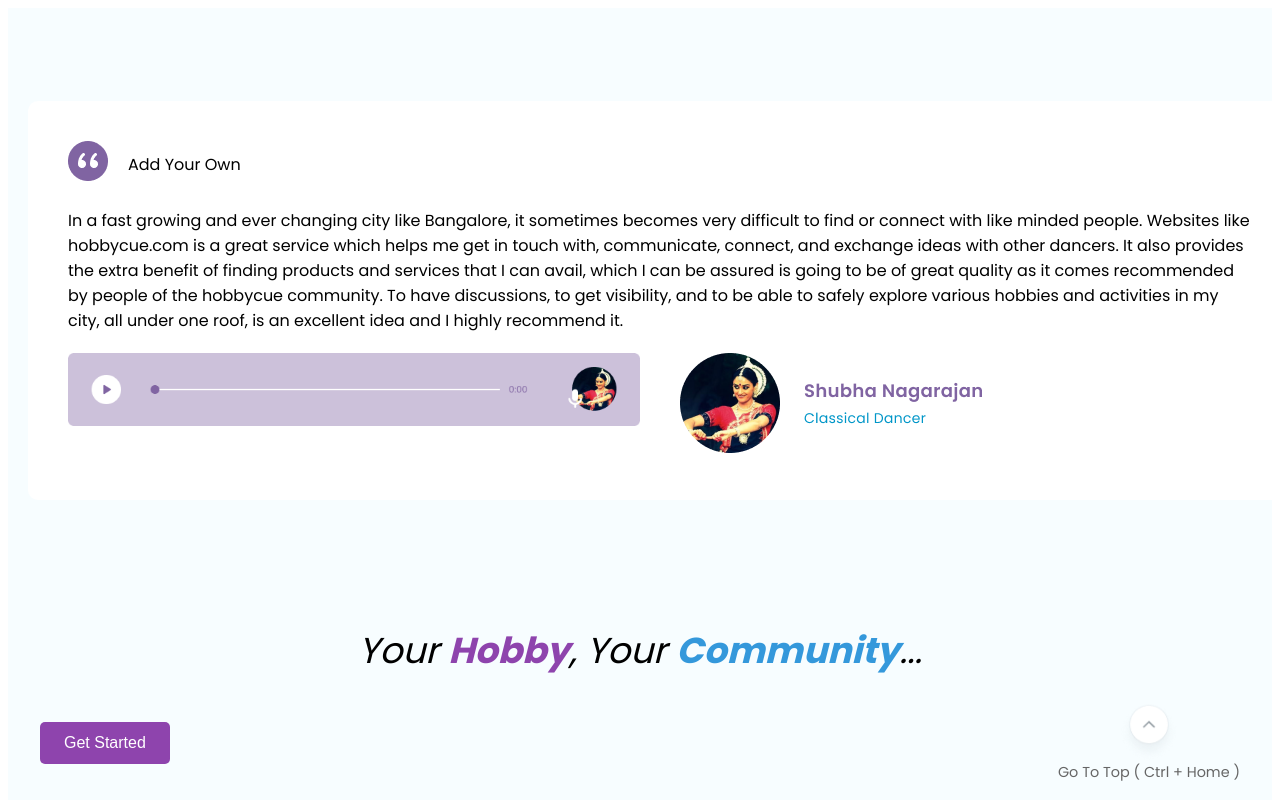
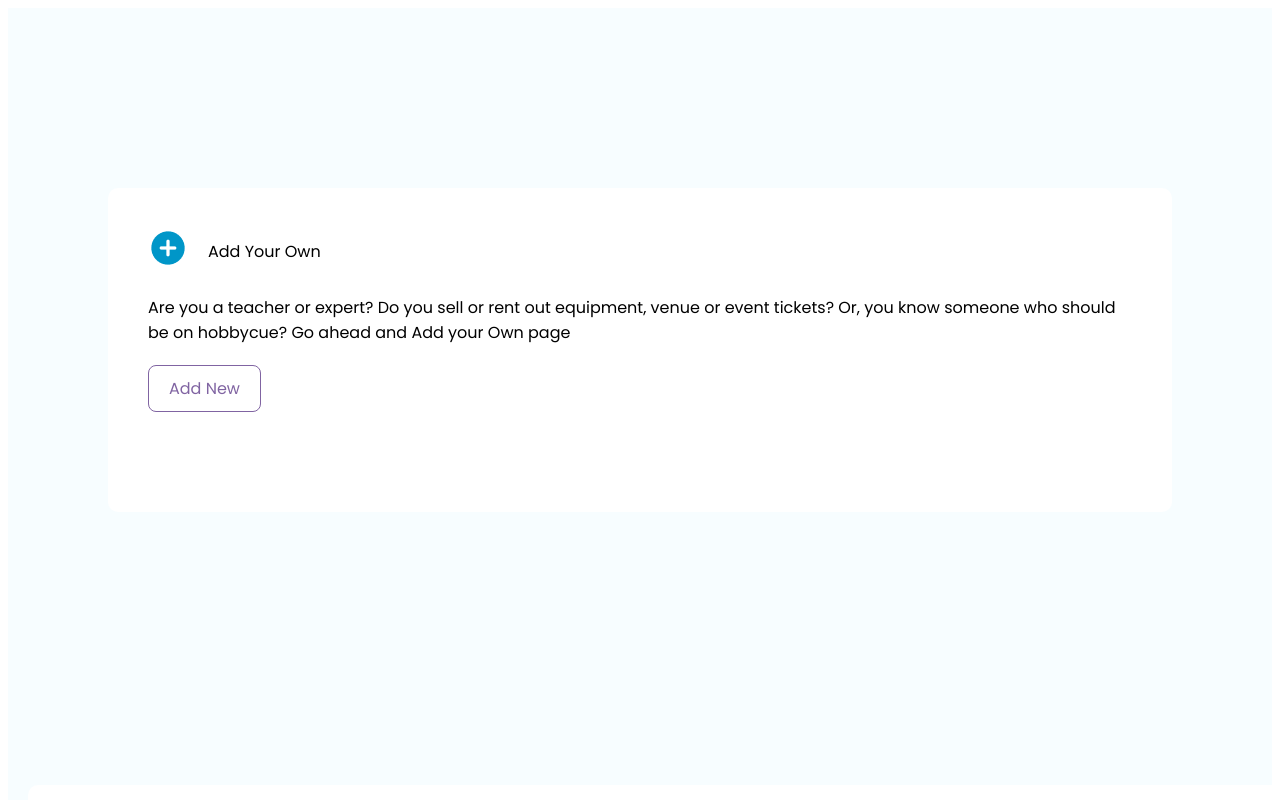
Before and after one commit to AakritiMeh/atg_task1, a React (Vite) app: page / in a window 1280 px wide. Shown: the top 800 px of the page. Built offline with nearby package versions, Linux system fonts and the light colour scheme.

Commit message:
Add your own page updated-no css clashes

```diff
--- a/src/App.jsx
+++ b/src/App.jsx
@@ -1,7 +1,7 @@
 
 
 import Testimonials from './pages/Testimonials'
-// import AddYourOwn from './pages/AddYourOwn'
+import AddYourOwn from './pages/AddYourOwn'
 import Lastpage from "./pages/Lastpage"
 // import LandingPage from "./pages/LandingPage"
 // import Navbar from "./components/Navbar"
@@ -17,8 +17,8 @@ function App() {
 
       {/* <Navbar />
       <LandingPage />
-      <Features />
-      <AddYourOwn /> */}
+      <Features /> */}
+      <AddYourOwn />
       <Testimonials />
       <Lastpage />
       <Footer />
--- a/src/pages/AddYourOwn.jsx
+++ b/src/pages/AddYourOwn.jsx
@@ -2,9 +2,9 @@ import Addlogo from "../assets/Addlogo.png"
 import "../styles/AddYourOwn.css"
 const AddYourOwn = () => {
   return (
-    <div className="Main">
-        <div className="Content">
-            <div className="Heading">
+    <div className="AYOMain">
+        <div className="AYOContent">
+            <div className="AYOHeading">
                 <div>
                     <img src={Addlogo} alt="add"></img>
                 </div>
@@ -12,11 +12,11 @@ const AddYourOwn = () => {
                     Add Your Own
                 </div>
             </div>
-            <div className="description">
+            <div className="AYOdescription">
             Are you a teacher or expert?  Do you sell or rent out equipment, venue or event tickets?  Or, you know someone who should be on hobbycue?  Go ahead and Add your Own page
             </div>
-            <div>
-                <button className="Button">Add New</button>
+            <div className="AYOButton">
+                <button >Add New</button>
             </div>
 
         </div>
--- a/src/styles/AddYourOwn.css
+++ b/src/styles/AddYourOwn.css
@@ -2,7 +2,7 @@
 
 
 
-.Main{
+.AYOMain{
     background-color: #F7FDFF;
     ;
     height: 484px;
@@ -14,7 +14,7 @@
     font-family: 'Poppins', sans-serif;
 }
 
-.Content{
+.AYOContent{
     height:244px;
     width: 1240px;
     align-items: flex-start;
@@ -26,14 +26,14 @@
     gap:20px;
 }
 
-.Heading{
+.AYOHeading{
     display: flex;
     flex-direction: row;
     gap:20px;
     align-items: center;
 }
 
-button {
+.AYOButton button {
     background-color: white;
     color: #8064A2;
     border: 1px solid #8064A2;
```
